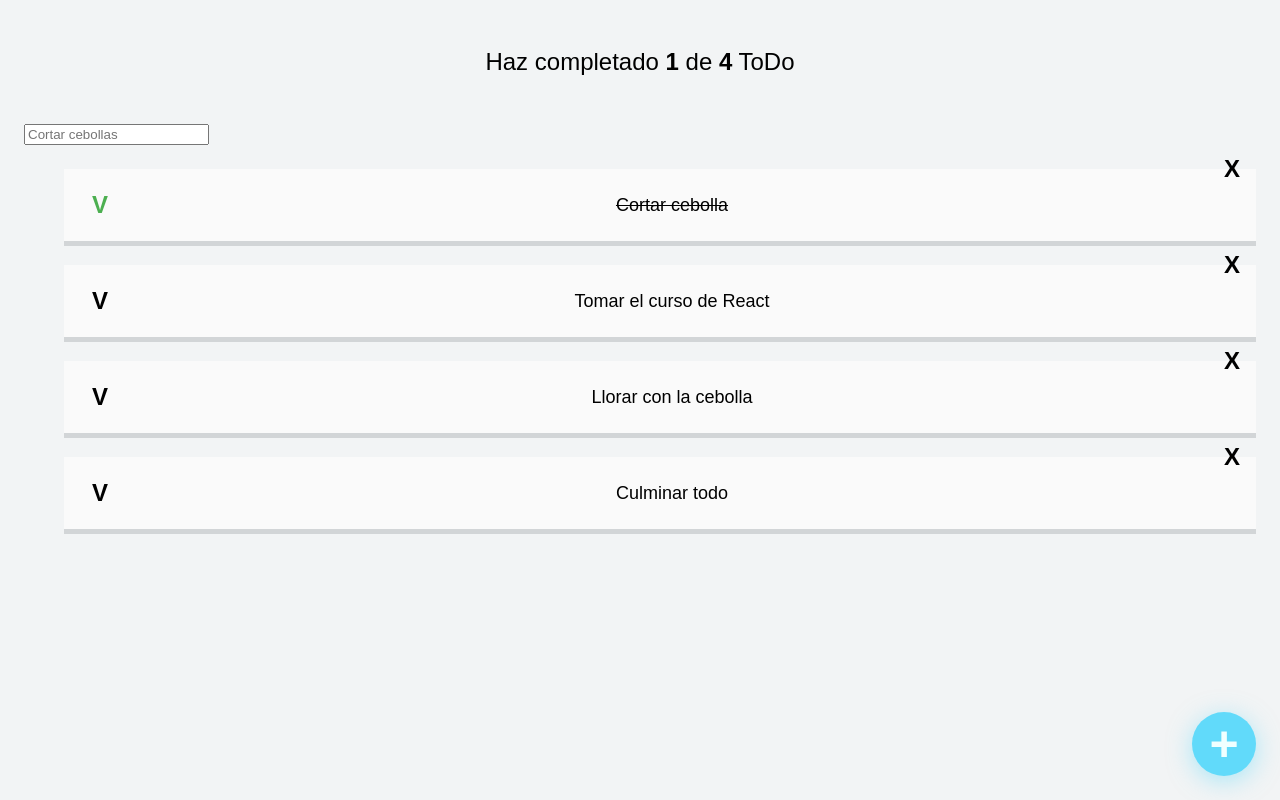
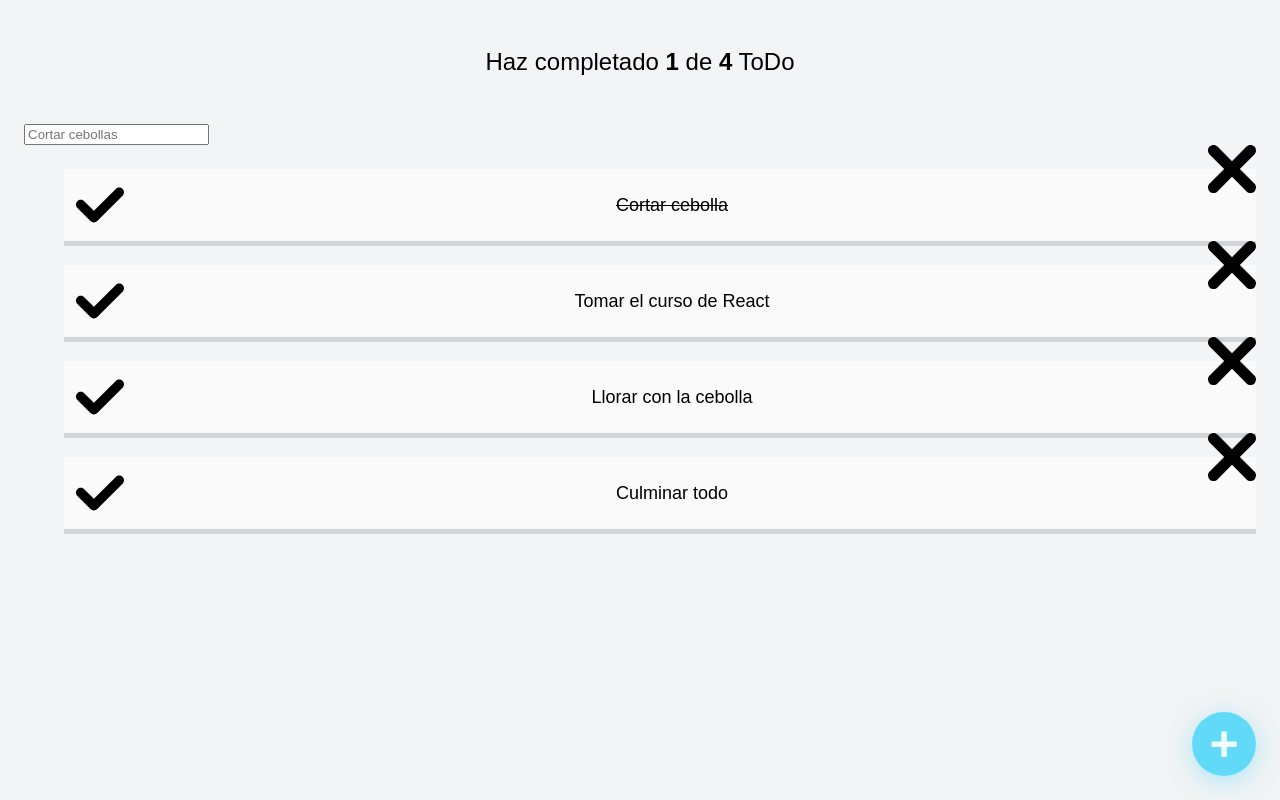
Before and after one commit to jguevara18/CURSO-REACT-INTRO, a React (Create React App) app: page / in a window 1280 px wide. Built offline with nearby package versions, Linux system fonts and the light colour scheme.

Commit message:
anexados los iconos al ToDo

```diff
--- /dev/null
+++ b/src/CompleteIcon.js
@@ -0,0 +1,12 @@
+import React from 'react';
+import { TodoIcon } from './TodoIcon';
+
+function CompleteIcon(){
+    return (
+        <TodoIcon
+        type= 'check'
+        color= 'gray'/>
+    )
+};
+
+export { CompleteIcon }
--- /dev/null
+++ b/src/DeleteIcon.js
@@ -0,0 +1,13 @@
+import React from 'react';
+import {TodoIcon} from './TodoIcon';
+
+
+function DeleteIcon(){
+    return (
+        <TodoIcon
+        type= 'delete'
+        color= 'red'/>
+    );
+};
+
+export { DeleteIcon }
--- /dev/null
+++ b/src/TodoIcon.js
@@ -0,0 +1,18 @@
+import { ReactComponent as CheckSVG } from './check.svg';
+import { ReactComponent as DeleteSVG } from './delete.svg';
+
+const iconTypes = {
+    "check": <CheckSVG/>,
+    "delete": <DeleteSVG/>,
+};
+
+function TodoIcon({ type }) {
+    return (
+        <span
+        className= {`Icon Icon-svg Icon-${type}`}>
+         {iconTypes[type]}
+        </span>
+    )
+};
+
+export { TodoIcon };
--- a/src/TodoItem.js
+++ b/src/TodoItem.js
@@ -1,17 +1,22 @@
+import { CompleteIcon } from './CompleteIcon';
+import { DeleteIcon } from './DeleteIcon';
+
 import './TodoItem.css';
 
 function TodoItem(props){
     return (
       <li className="TodoItem">
-        <span
+        <CompleteIcon/>
+        {/* <span
         className={`Icon Icon-check ${props.completed && "Icon-check--active"}`}
-        onClick={ props.onComplete }>V</span>
+        onClick={ props.onComplete }>V</span> */}
         <p className={`TodoItem-p ${props.completed && "TodoItem-p--complete"}`}>{ props.text }</p>
-        <span
+        <DeleteIcon/>
+        {/* <span
         className='Icon Icon-delete'
         onClick={props.onDelete}>
           X
-          </span>
+          </span> */}
       </li>
     );
   }
```
Also changed, not shown: src/check.svg (added), src/delete.svg (added).
